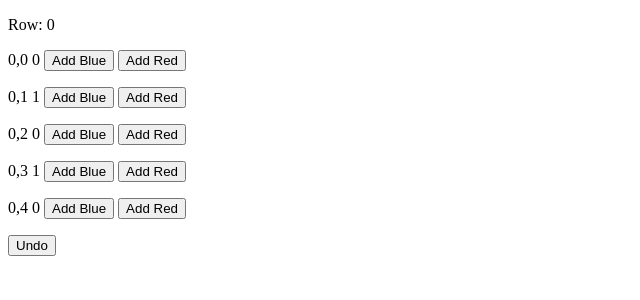
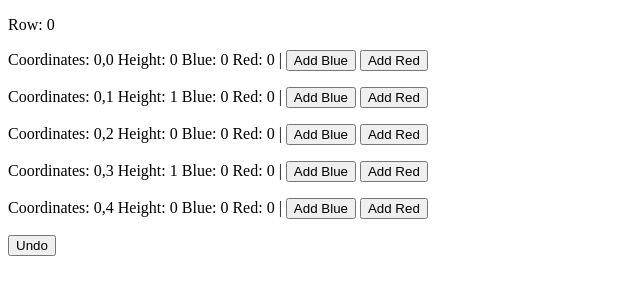
Before and after one commit to 1toldyou/PP-ScoreBoard, a SvelteKit app: page / in a window 1280 px wide. Shown: the top 300 px of the page, without its empty margins (0-640 px from the left). Built offline with nearby package versions, Linux system fonts and the light colour scheme.

Commit message:
it's not working

```diff
--- a/src/routes/+page.svelte
+++ b/src/routes/+page.svelte
@@ -21,7 +21,10 @@
 	let actions: ConeAction[] = [];
 
 	$: {
-		console.log(actions);
+		console.log("actions", actions);
+		updatePole();
+		junctions = junctions;
+		console.log("0, 0: ", junctions[0][0].cones);
 	}
 
 	function addConeToPole(xCoordinate: number, yCoordinate: number, color: Alliance): void {
@@ -41,6 +44,23 @@
 		console.log("undoAction");
 		actions = actions.slice(0, actions.length - 1);
 	}
+
+	function updatePole(): void {
+		console.log("updatePole");
+		actions.forEach((action, i) => {
+			console.log("action i", i);
+			let currentPole = structuredClone(junctions[action.pole.coordinates[1]][action.pole.coordinates[0]]);
+			if (action.cone.color === Alliance.BLUE) {
+				currentPole.blueConeCount++;
+			} else {
+				currentPole.redConeCount++;
+			}
+			console.log("currentPole.cones before", currentPole.cones)
+			currentPole.cones = [...currentPole.cones, action.cone];
+			console.log("currentPole.cones after", currentPole.cones)
+			junctions[action.pole.coordinates[1]][action.pole.coordinates[0]] = currentPole;
+		});
+	}
 </script>
 
 <section>
@@ -50,7 +70,16 @@
 			{#each junctionRow as pole, j}
 				<div class="pole">
 					<p>
-						{pole.coordinates[0]},{pole.coordinates[1]} {pole.height}
+						Coordinates: {pole.coordinates[0]},{pole.coordinates[1]}
+						Height: {pole.height}
+						Blue: {pole.blueConeCount}
+						Red: {pole.redConeCount}
+						{#if pole.cones.length > 0}
+							{#each pole.cones as cone}
+								<span>{cone.color}</span>
+							{/each}
+						{/if}
+						|
 						<button on:click={() => addConeToPole(j ,i, Alliance.BLUE)}>Add Blue</button>
 						<button on:click={() => addConeToPole(j ,i, Alliance.RED)}>Add Red</button>
 					</p>
```
